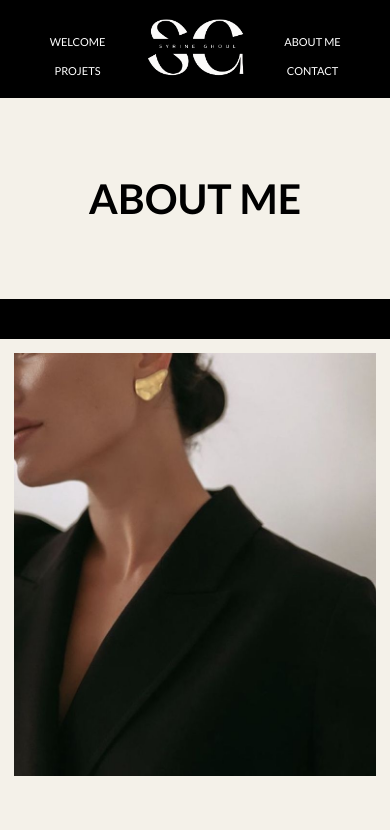
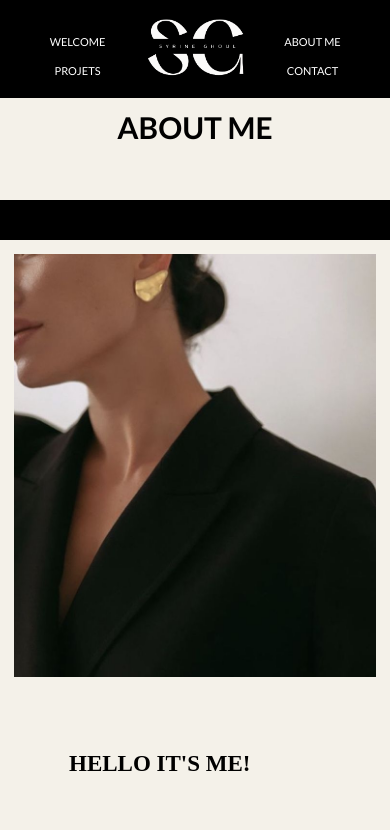
Before and after one commit to SyrineGhl/Portfolio, a React (Create React App) app: page /a-propos in a window 390 px wide. Shown: the top 830 px of the page. Built offline with nearby package versions, Linux system fonts and the light colour scheme.

Commit message:
fix bug photo banner

```diff
--- a/src/styles/components/_aboutMe.scss
+++ b/src/styles/components/_aboutMe.scss
@@ -96,5 +96,6 @@ height: 500px;
   .about-title {
     font-size: 30px;
     text-align: center;
+    margin-top: 48px;
   }
 }
--- a/src/styles/components/_contact.scss
+++ b/src/styles/components/_contact.scss
@@ -64,6 +64,6 @@ button[type="submit"] {
   padding: 5px 10px;
   background-color: transparent;
   color: black;
-  border: none;
+  border: 1px solid black;
   cursor: pointer;
 }
--- a/src/styles/components/_header.scss
+++ b/src/styles/components/_header.scss
@@ -1,10 +1,16 @@
 .header {
+  position: fixed;
+  top: 0;
+  left: 0;
+  right: 0;
   background-color: black;
   display: flex;
   align-items: center;
   justify-content: space-between;
   padding: 10px 20px;
   flex-wrap: nowrap;
+  z-index: 1000; /* Ensure it's above other content */
+  transition: background-color 0.3s; /* Add a smooth transition effect */
 }
 
 nav ul {
--- a/src/styles/components/_nextAbout.scss
+++ b/src/styles/components/_nextAbout.scss
@@ -78,7 +78,7 @@
 
   .intro-title-page-about {
     font-size: 30px;
-    margin-bottom: 20px;
+    margin-bottom: 0px;
     text-align: center;
     display: flex;
     padding: 55px;
--- a/src/styles/pages/_aboutMePage.scss
+++ b/src/styles/pages/_aboutMePage.scss
@@ -7,7 +7,7 @@
     font-family: "Lato", sans-serif;
     font-size: 150px;
     text-align: center;
-    padding: 48px;
+    padding: 127px;
 }
 
 
@@ -79,11 +79,12 @@
 
 @media screen and (max-width: 768px) {
   .about-me-title {
-    font-size: 41px;
-    padding: 76px;
+    font-size: 30px;
+    padding: 109px;
+
   }
   .about-me-section{
-    height: auto;
+    height: 200px;
   }
 
   .next-section-about {
@@ -107,7 +108,7 @@
 
 
   .intro-title-page-about {
-    font-size: 20px;
+    font-size: 23px;
   }
 
   .intro-title-page-about h2 {
```
Also changed, not shown: src/styles/components/_banner.scss (+4 -4 lines), src/styles/pages/_contact.scss (+5 -4 lines), src/styles/index.min.css, 1 other file (tests, documents, lock files or other folders).
